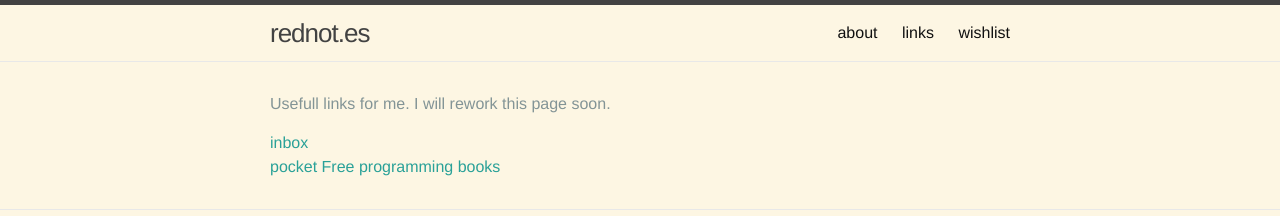
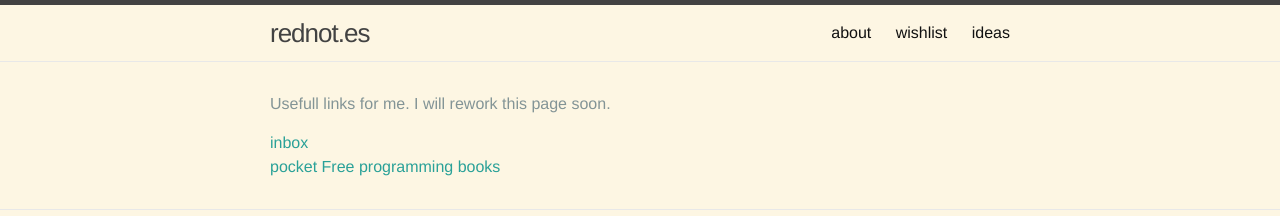
Before and after one commit to rednotes/rednotes.github.io, a Jekyll site: the page built from pages/links.html, in a window 1280 px wide. Shown: the top 216 px of the page. Built offline with Jekyll 4.4.1, drawn with Linux system fonts in a browser that asks for light colours; comment, search, counter and statistics services are not loaded.

Commit message:
Add link to ideas.rednot.es

```diff
--- a/_includes/header.html
+++ b/_includes/header.html
@@ -20,6 +20,7 @@
           <a class="page-link" href="{{ page.url | prepend: site.baseurl }}">{{ page.title }}</a>
           {% endif %}
         {% endfor %}
+          <a class="page-link" href="http://ideas.rednot.es" target="_blank">ideas</a>
       </div>
     </nav>
 
--- a/pages/links.html
+++ b/pages/links.html
@@ -1,5 +1,5 @@
 ---
-title: links
+<!-- title: links -->
 layout: default
 permalink: /links/
 ---
```
